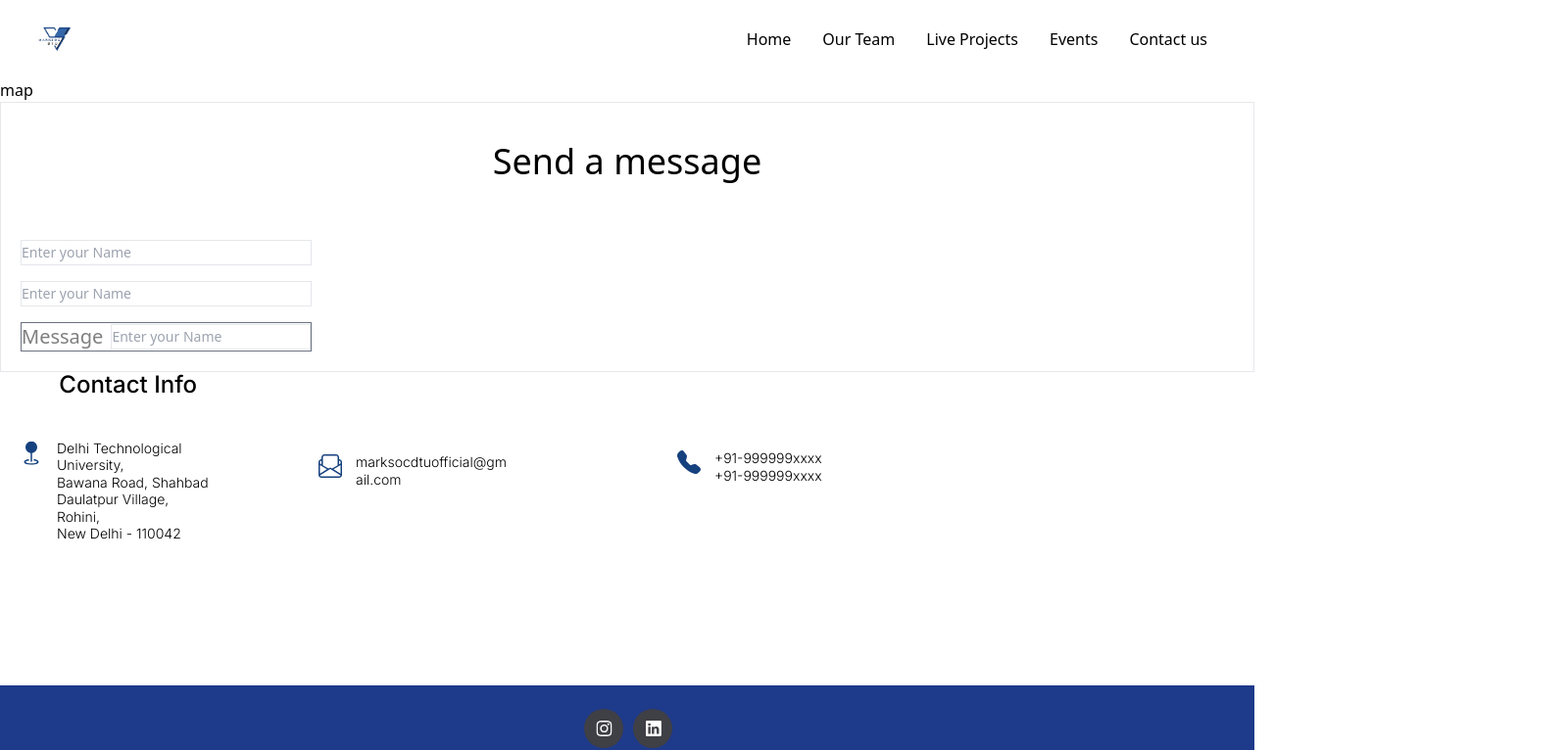
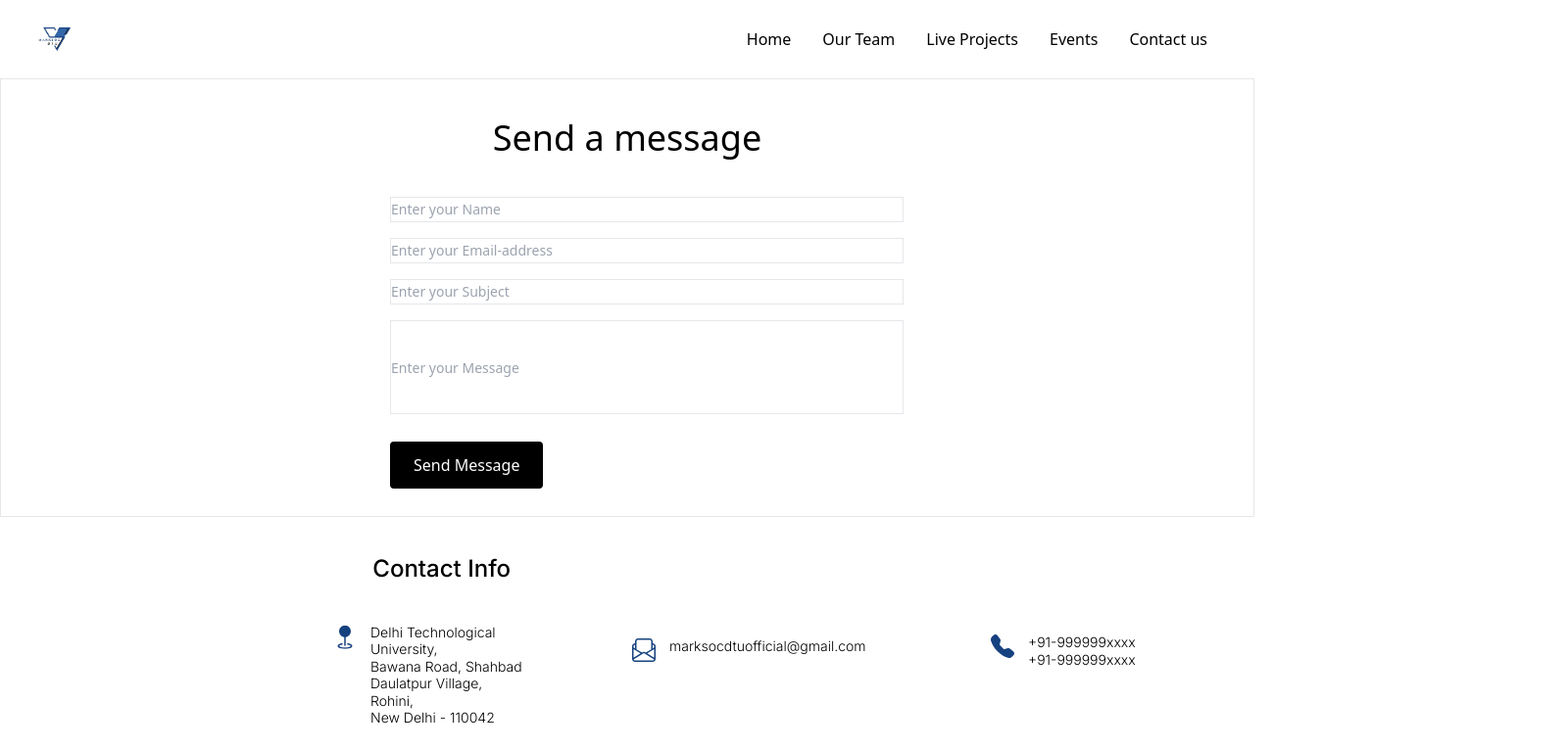
Before and after one commit to marksocDTU/marksocDTU, a Next.js app in the folder marksocdtu/: page /contact in a window 1280 px wide. Shown: the top 766 px of the page at 98% size, 1600 px wide, since content can reach past the window. Built offline with nearby package versions, Linux system fonts and the light colour scheme.

Commit message:
contact updated

```diff
--- a/marksocdtu/src/pages/contact.tsx
+++ b/marksocdtu/src/pages/contact.tsx
@@ -13,30 +13,22 @@ export default function Contact() {
   return (
     <div>
          <Header/>
-         <div>map</div>
+
          <div className=" flex flex-shrink-0 flex-col h-max w-max-screen ">
           <div className=" flex flex-shrink-0 flex-col h-1/2 w-full-screen p-50 border justify-item-center ">
             <div className="flex flex-shrink-0 flex-col h-max w-max-screen text-center text-4xl px-50 m-10 ">Send a message</div>
-            <div className="flex flex-shrink-0 flex-col h-max w-max-screen  ">
-            <div className="flex flex-shrink-0 w-max h-max items-stretch flex-col justify-center m-5 gap-4">
+            <div className="flex flex-shrink-0 flex-col h-max w-max-screen  mx-auto ">
+            <div className="flex flex-shrink-0 w-max h-max items-stretch flex-col justify-center  gap-4 ml-10 ">
 
-                <input type="text" className="flex flex-shrink-0 w-max-screen  border border-gray  placeholder:text-gray-400 focus:ring-2 focus:ring-inset focus:ring-black-600 sm:text-sm sm:leading-6" placeholder="Enter your Name"/>
-                <input type="text" className="flex flex-shrink-0 w-max-screen  border border-gray  placeholder:text-gray-400 focus:ring-2 focus:ring-inset focus:ring-black-600 sm:text-sm sm:leading-6" placeholder="Enter your Name"/>
+                <input type="text" className="flex flex-shrink-0 w-max-screen pr-80 border border-gray  placeholder:text-gray-400 focus:ring-2 focus:ring-inset focus:ring-black-600 sm:text-sm sm:leading-6" placeholder="Enter your Name"/>
+                <input type="text" className="flex flex-shrink-0 w-max-screen pr-80 border border-gray  placeholder:text-gray-400 focus:ring-2 focus:ring-inset focus:ring-black-600 sm:text-sm sm:leading-6" placeholder="Enter your Email-address"/>
+                <input type="text" className="flex flex-shrink-0 w-max-screen  border border-gray  placeholder:text-gray-400 focus:ring-2 focus:ring-inset focus:ring-black-600 sm:text-sm sm:leading-6" placeholder="Enter your Subject"/>
+                <input type="text" className="flex flex-shrink-0 w-max-screen h-24  border border-gray  placeholder:text-gray-400 focus:ring-2 focus:ring-inset focus:ring-black-600 sm:text-sm sm:leading-6" placeholder="Enter your Message"/>
+                <div className="mt-3 mb-7">
+                <button className="flex flex-shrink-0 bg-black text-white font-Inter text-base px-6 py-3 rounded hover:bg-zinc-800 active:bg-gray-700">Send Message</button>
+                </div>
 
-
-
-              <div className="flex flex-shrink-0  flex-row h-max  bg-white border border-gray-500 gap-2 items-center">
-                <div className="flex flex-shrink-0 text-black text-opacity-50 text-xl  font-inter ">Message</div>
-                <input type="text" className="flex flex-shrink-0 w-max-screen  border border-gray  placeholder:text-gray-400 focus:ring-2 focus:ring-inset focus:ring-black-600 sm:text-sm sm:leading-6" placeholder="Enter your Name"/></div>
-
-
-
-
-
-
-    </div>
-
-
+           </div>
             </div>
 
           </div>
@@ -79,7 +71,8 @@ export default function Contact() {
 
 
 
-<div className="flex flex-shrink-0 w-full h-80 relative">
+ <div className="flex flex-shrink-0 w-full h-60 relative lg:ml-80 mt-10 sm: ml-0 ">
+
   <div className="flex flex-shrink-0 w-64 h-56 pl-5 pb-96 left-0 top-[68.80px] absolute flex-col justify-start items-start gap-5 ">
     <div className="flex flex-shrink-0 w-64 h-20 pb-2.5 justify-start items-start gap-3.5 ">
       <div className="flex flex-shrink-0 w-6 h-6 relative"><svg width="26" height="27" viewBox="0 0 26 27" fill="none" xmlns="http://www.w3.org/2000/svg">
@@ -93,12 +86,14 @@ export default function Contact() {
 </defs>
 </svg>
 </div>
+      <a href="https://maps.app.goo.gl/DXScjgRLJ6wWZfX7A" target="_blank">
       <div className="flex flex-shrink-0 w-48 h-20 pr-1.5 pb-96 flex-col justify-start items-start">
         <div className="flex flex-shrink-0 text-black text-sm font-light font-['Inter'] leading-tight">Delhi Technological University,</div>
         <div className="flex flex-shrink-0 text-black text-sm font-light font-['Inter'] leading-tight">Bawana Road, Shahbad Daulatpur Village,</div>
         <div className="flex flex-shrink-0 text-black text-sm font-light font-['Inter'] leading-tight">Rohini, </div>
         <div className="flex flex-shrink-0 text-black text-sm font-light font-['Inter'] leading-tight">New Delhi - 110042</div>
       </div>
+      </a>
     </div>
   </div>
   <div className="flex flex-shrink-0 w-64 h-12 pr-4 pb-2.5 left-[691px] top-[79px] absolute justify-start items-start gap-3.5 ">
@@ -131,13 +126,12 @@ export default function Contact() {
 </defs>
 </svg></div>
     <div className="flex flex-shrink-0 w-48 h-10 pr-0.5 pb-96 flex-col justify-start items-start">
-      <div className="flex flex-shrink-0 text-black text-sm font-light font-['Inter'] leading-tight">marksocdtuofficial@gm</div>
-      <div className="flex flex-shrink-0 text-black text-sm font-light font-['Inter'] leading-tight">ail.com</div>
+      <div className="flex flex-shrink-0 text-black text-sm font-light font-['Inter'] leading-tight">marksocdtuofficial@gmail.com</div>
+
     </div>
   </div>
   <div className="flex flex-shrink-0 left-[60.30px] top-[-0.90px] absolute text-black text-2xl font-medium font-['Inter'] leading-7">Contact Info</div>
 </div>
-
 
 
 <Footer/>
```
